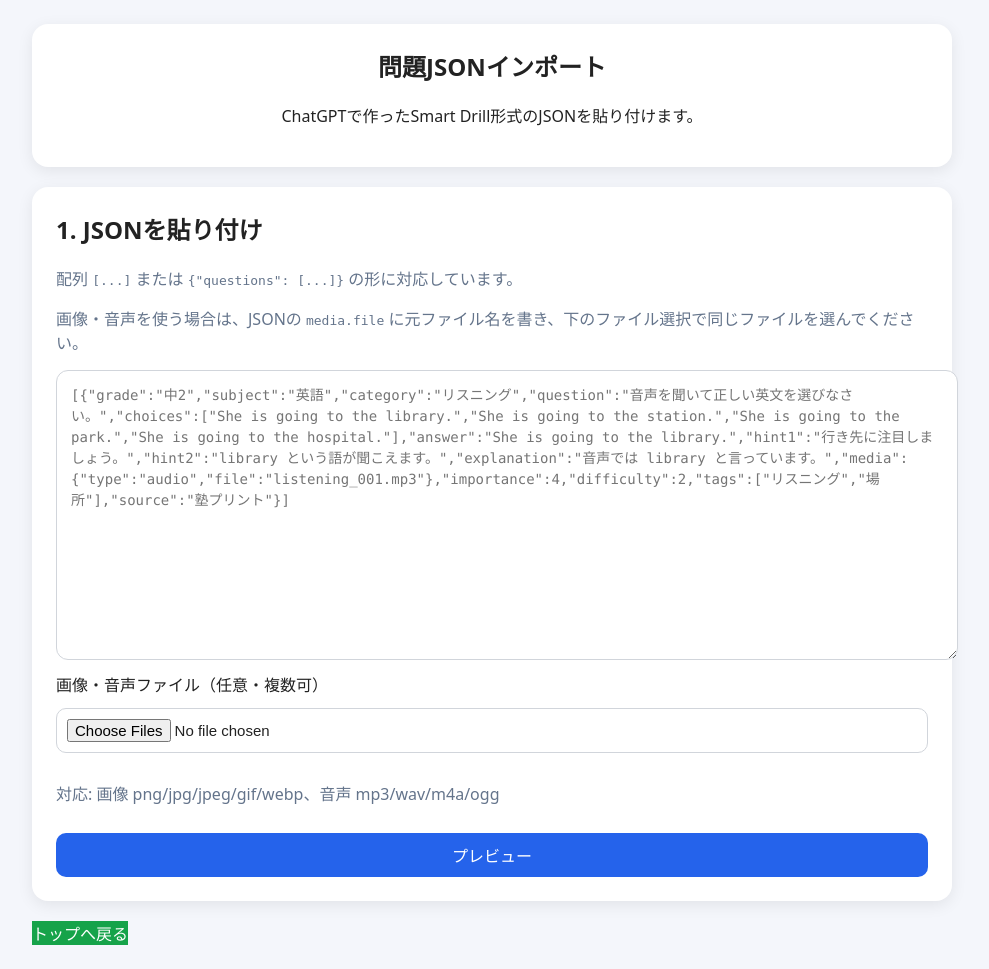
After one commit to yuichiro-sano225/smart_drill, a Flask app: page /admin/import in a window 1280 px wide. The commit adds this page. Shown: the whole page, without its empty margins (148-1137 px from the left). Run offline with Flask 3, Linux system fonts and the light colour scheme.

Commit message:
v2.5 Add media question support

```diff
--- a/app.py
+++ b/app.py
@@ -1,6 +1,9 @@
 from pathlib import Path
 from datetime import datetime
+from uuid import uuid4
+import json
 from flask import Flask, render_template, request, redirect, url_for, session
+from werkzeug.utils import secure_filename
 
 from database import (
     init_db,
@@ -12,16 +15,82 @@ from database import (
     get_weak_point_summary,
     get_wrong_question_ids,
 )
-from engine import load_questions, build_grade_category_map, select_questions
+from engine import (
+    load_questions,
+    build_grade_category_map,
+    select_questions,
+    normalize_import_questions,
+    append_questions_to_csv,
+)
 
 app = Flask(__name__)
 app.secret_key = "smart-drill-dev-secret"
 
 BASE_DIR = Path(__file__).resolve().parent
 QUESTIONS_CSV = BASE_DIR / "data" / "questions.csv"
+UPLOAD_DIR = BASE_DIR / "static" / "uploads"
 
 CHILDREN = ["長女", "次女"]
 QUIZ_SIZE = 10
+
+
+IMAGE_EXTENSIONS = {".png", ".jpg", ".jpeg", ".gif", ".webp"}
+AUDIO_EXTENSIONS = {".mp3", ".wav", ".m4a", ".ogg"}
+
+
+def _media_type_for_suffix(suffix):
+    suffix = suffix.lower()
+    if suffix in IMAGE_EXTENSIONS:
+        return "image"
+    if suffix in AUDIO_EXTENSIONS:
+        return "audio"
+    return ""
+
+
+def save_uploaded_media(files):
+    """Save uploaded image/audio files and return a map from original name to stored path.
+
+    Stored paths are relative to static/uploads, for example:
+    - images/20260629_abcd_map.png
+    - audio/20260629_abcd_listening.mp3
+    """
+    media_map = {}
+    for file in files:
+        if not file or not file.filename:
+            continue
+
+        original_name = secure_filename(file.filename)
+        suffix = Path(original_name).suffix.lower()
+        media_type = _media_type_for_suffix(suffix)
+        if not media_type:
+            continue
+
+        subdir = "images" if media_type == "image" else "audio"
+        target_dir = UPLOAD_DIR / subdir
+        target_dir.mkdir(parents=True, exist_ok=True)
+
+        stored_name = f"{datetime.now().strftime('%Y%m%d_%H%M%S')}_{uuid4().hex[:8]}_{original_name}"
+        target_path = target_dir / stored_name
+        file.save(target_path)
+
+        media_map[file.filename] = f"{subdir}/{stored_name}"
+        media_map[original_name] = f"{subdir}/{stored_name}"
+    return media_map
+
+
+def apply_media_upload_map(questions, media_map):
+    """Replace media_file values with saved upload paths when filenames match."""
+    for q in questions:
+        media_file = (q.get("media_file") or q.get("image") or "").strip()
+        if media_file in media_map:
+            q["media_file"] = media_map[media_file]
+        elif Path(media_file).name in media_map:
+            q["media_file"] = media_map[Path(media_file).name]
+
+        if not q.get("media_type") and q.get("media_file"):
+            suffix = Path(q["media_file"]).suffix.lower()
+            q["media_type"] = _media_type_for_suffix(suffix)
+    return questions
 
 
 def start_quiz(child, questions, mode="practice"):
@@ -261,6 +330,83 @@ def result():
     )
 
 
+@app.route("/admin/import", methods=["GET"])
+def import_questions_page():
+    message = session.pop("import_message", "")
+    errors = session.pop("import_errors", [])
+    preview = session.pop("import_preview", [])
+    raw_json = session.pop("import_raw_json", "")
+    return render_template(
+        "import_questions.html",
+        message=message,
+        errors=errors,
+        preview=preview,
+        raw_json=raw_json,
+    )
+
+
+@app.route("/admin/import/preview", methods=["POST"])
+def import_questions_preview():
+    raw_json = request.form.get("questions_json", "").strip()
+    if not raw_json:
+        session["import_errors"] = ["JSONを貼り付けてください。"]
+        return redirect(url_for("import_questions_page"))
+
+    try:
+        data = json.loads(raw_json)
+    except json.JSONDecodeError as e:
+        session["import_errors"] = [f"JSONの形式が正しくありません: {e}"]
+        session["import_raw_json"] = raw_json
+        return redirect(url_for("import_questions_page"))
+
+    preview, errors = normalize_import_questions(data)
+    media_map = save_uploaded_media(request.files.getlist("media_files"))
+    preview = apply_media_upload_map(preview, media_map)
+
+    if media_map:
+        session["import_message"] = f"{len(media_map)}個のメディアファイルを一時保存しました。内容を確認して登録してください。"
+
+    session["import_raw_json"] = raw_json
+    session["import_preview"] = preview
+    session["import_errors"] = errors
+
+    if preview and not errors:
+        session["import_message"] = f"{len(preview)}問を確認できます。内容を確認して登録してください。"
+    return redirect(url_for("import_questions_page"))
+
+
+@app.route("/admin/import/save", methods=["POST"])
+def import_questions_save():
+    raw_json = request.form.get("raw_json", "").strip()
+    if not raw_json:
+        session["import_errors"] = ["登録するJSONがありません。"]
+        return redirect(url_for("import_questions_page"))
+
+    try:
+        data = json.loads(raw_json)
+    except json.JSONDecodeError as e:
+        session["import_errors"] = [f"JSONの形式が正しくありません: {e}"]
+        session["import_raw_json"] = raw_json
+        return redirect(url_for("import_questions_page"))
+
+    preview_from_session = session.get("import_preview", [])
+    if preview_from_session and session.get("import_raw_json") == raw_json:
+        questions = preview_from_session
+        errors = []
+    else:
+        questions, errors = normalize_import_questions(data)
+
+    if errors or not questions:
+        session["import_errors"] = errors or ["登録できる問題がありません。"]
+        session["import_raw_json"] = raw_json
+        session["import_preview"] = questions
+        return redirect(url_for("import_questions_page"))
+
+    count = append_questions_to_csv(QUESTIONS_CSV, questions)
+    session["import_message"] = f"{count}問を登録しました。"
+    return redirect(url_for("import_questions_page"))
+
+
 @app.route("/parent")
 def parent():
     summaries = get_parent_summary()
--- a/static/style.css
+++ b/static/style.css
@@ -211,3 +211,89 @@ button:hover, .primary:hover {
   border-radius: 10px;
   margin-bottom: 0;
 }
+
+
+.subtle-card {
+  background: #fbfdff;
+}
+.link-button.secondary {
+  display: inline-block;
+  text-decoration: none;
+  text-align: center;
+}
+.textarea-json {
+  width: 100%;
+  min-height: 260px;
+  font-family: ui-monospace, SFMono-Regular, Menlo, Consolas, monospace;
+  font-size: 14px;
+  line-height: 1.5;
+  border: 1px solid #d1d5db;
+  border-radius: 12px;
+  padding: 14px;
+  background: #ffffff;
+}
+.alert.success {
+  background: #ecfdf5;
+  border-color: #bbf7d0;
+  color: #166534;
+}
+.alert.error {
+  background: #fef2f2;
+  border-color: #fecaca;
+  color: #991b1b;
+}
+.preview-list {
+  display: grid;
+  gap: 12px;
+}
+.preview-item {
+  border: 1px solid #e5e7eb;
+  border-radius: 14px;
+  padding: 14px;
+  background: #fff;
+}
+.preview-meta {
+  color: #64748b;
+  font-size: 14px;
+  font-weight: 700;
+}
+.preview-question {
+  font-weight: 800;
+  margin: 8px 0;
+}
+.preview-choices {
+  margin: 8px 0;
+  padding-left: 20px;
+}
+.question-image-wrap {
+  margin: 14px 0 18px;
+  text-align: center;
+}
+.question-image {
+  max-width: 100%;
+  max-height: 360px;
+  border-radius: 14px;
+  border: 1px solid #e5e7eb;
+  box-shadow: 0 4px 18px rgba(31, 41, 55, 0.08);
+}
+.muted {
+  color: #64748b;
+}
+
+.question-audio-wrap {
+  margin: 14px 0 18px;
+  padding: 14px;
+  border: 1px solid #e5e7eb;
+  border-radius: 14px;
+  background: #f8fafc;
+}
+.question-audio {
+  width: 100%;
+}
+input[type="file"] {
+  font-size: 15px;
+  padding: 10px;
+  border: 1px solid #d1d5db;
+  border-radius: 10px;
+  background: #fff;
+}
--- /dev/null
+++ b/templates/import_questions.html
@@ -0,0 +1,101 @@
+<!doctype html>
+<html lang="ja">
+<head>
+  <meta charset="utf-8">
+  <meta name="viewport" content="width=device-width, initial-scale=1">
+  <title>Smart Drill - JSONインポート</title>
+  <link rel="stylesheet" href="{{ url_for('static', filename='style.css') }}">
+</head>
+<body>
+  <main class="container">
+    <section class="card hero">
+      <h1>問題JSONインポート</h1>
+      <p>ChatGPTで作ったSmart Drill形式のJSONを貼り付けます。</p>
+    </section>
+
+    {% if message %}
+      <section class="card alert success">{{ message }}</section>
+    {% endif %}
+
+    {% if errors %}
+      <section class="card alert error">
+        <h2>確認が必要です</h2>
+        <ul>
+          {% for error in errors %}
+            <li>{{ error }}</li>
+          {% endfor %}
+        </ul>
+      </section>
+    {% endif %}
+
+    <section class="card">
+      <h2>1. JSONを貼り付け</h2>
+      <p class="muted">配列 <code>[...]</code> または <code>{"questions": [...]}</code> の形に対応しています。</p>
+      <p class="muted">画像・音声を使う場合は、JSONの <code>media.file</code> に元ファイル名を書き、下のファイル選択で同じファイルを選んでください。</p>
+      <form action="{{ url_for('import_questions_preview') }}" method="post" enctype="multipart/form-data" class="form">
+        <textarea name="questions_json" class="textarea-json" placeholder='[{"grade":"中2","subject":"英語","category":"リスニング","question":"音声を聞いて正しい英文を選びなさい。","choices":["She is going to the library.","She is going to the station.","She is going to the park.","She is going to the hospital."],"answer":"She is going to the library.","hint1":"行き先に注目しましょう。","hint2":"library という語が聞こえます。","explanation":"音声では library と言っています。","media":{"type":"audio","file":"listening_001.mp3"},"importance":4,"difficulty":2,"tags":["リスニング","場所"],"source":"塾プリント"}]'>{{ raw_json }}</textarea>
+
+        <label>画像・音声ファイル（任意・複数可）</label>
+        <input type="file" name="media_files" multiple accept="image/*,audio/*">
+        <p class="muted">対応: 画像 png/jpg/jpeg/gif/webp、音声 mp3/wav/m4a/ogg</p>
+
+        <button type="submit" class="primary">プレビュー</button>
+      </form>
+    </section>
+
+    {% if preview %}
+      <section class="card">
+        <h2>2. 登録前プレビュー</h2>
+        <p class="muted">AI生成内容は必ず確認してください。画像・音声付き問題は、プレビュー時に選択したファイルが自動で <code>static/uploads/images</code> または <code>static/uploads/audio</code> に保存されます。</p>
+        <div class="preview-list">
+          {% for q in preview %}
+            <div class="preview-item">
+              <div class="preview-meta">{{ q.grade }} / {{ q.category }}{% if q.importance %} / 重要度 {{ q.importance }}{% endif %}{% if q.difficulty %} / 難易度 {{ q.difficulty }}{% endif %}</div>
+              <div class="preview-question">{{ loop.index }}. {{ q.question }}</div>
+              {% if q.media_type and q.media_file %}
+                <div class="muted">メディア: {{ q.media_type }} / {{ q.media_file }}</div>
+                {% if q.media_type == 'image' %}
+                  <div class="question-image-wrap">
+                    <img class="question-image" src="{{ url_for('static', filename='uploads/' ~ q.media_file) }}" alt="プレビュー画像">
+                  </div>
+                {% elif q.media_type == 'audio' %}
+                  <div class="question-audio-wrap">
+                    <audio class="question-audio" controls preload="metadata">
+                      <source src="{{ url_for('static', filename='uploads/' ~ q.media_file) }}">
+                    </audio>
+                  </div>
+                {% elif q.image %}
+                  <div class="muted">画像: {{ q.image }}</div>
+                {% endif %}
+              {% endif %}
+              <ol class="preview-choices">
+                <li>{{ q.choice1 }}</li>
+                <li>{{ q.choice2 }}</li>
+                <li>{{ q.choice3 }}</li>
+                <li>{{ q.choice4 }}</li>
+              </ol>
+              <div><strong>正解:</strong> {{ q.answer }}</div>
+              {% if q.hint1 %}<div><strong>ヒント1:</strong> {{ q.hint1 }}</div>{% endif %}
+              {% if q.hint2 %}<div><strong>ヒント2:</strong> {{ q.hint2 }}</div>{% endif %}
+              {% if q.explanation %}<div><strong>解説:</strong> {{ q.explanation }}</div>{% endif %}
+              {% if q.tags %}<div class="muted">タグ: {{ q.tags }}</div>{% endif %}
+              {% if q.source %}<div class="muted">出典: {{ q.source }}</div>{% endif %}
+            </div>
+          {% endfor %}
+        </div>
+
+        {% if not errors %}
+          <form action="{{ url_for('import_questions_save') }}" method="post" class="form">
+            <input type="hidden" name="raw_json" value='{{ raw_json | e }}'>
+            <button type="submit" class="primary">この内容で登録</button>
+          </form>
+        {% endif %}
+      </section>
+    {% endif %}
+
+    <section class="actions">
+      <a href="{{ url_for('index') }}" class="secondary link-button">トップへ戻る</a>
+    </section>
+  </main>
+</body>
+</html>
--- a/templates/index.html
+++ b/templates/index.html
@@ -63,6 +63,12 @@
         <button type="submit" class="primary">スタート</button>
       </form>
     </section>
+
+    <section class="card subtle-card">
+      <h2>問題管理</h2>
+      <p>ChatGPTで作ったSmart Drill JSONを取り込みます。</p>
+      <a href="{{ url_for('import_questions_page') }}" class="secondary link-button">JSONインポート</a>
+    </section>
   </main>
 
   <script>
```
Also changed, not shown: engine.py (+205 -3 lines), templates/quiz.html (+18 -0 lines), 3 other files.
